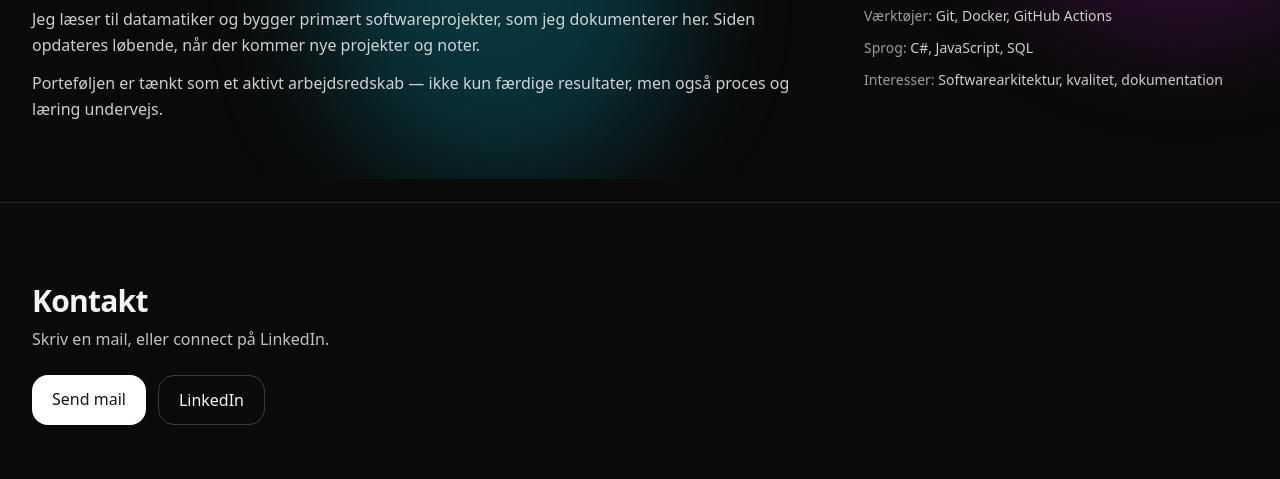
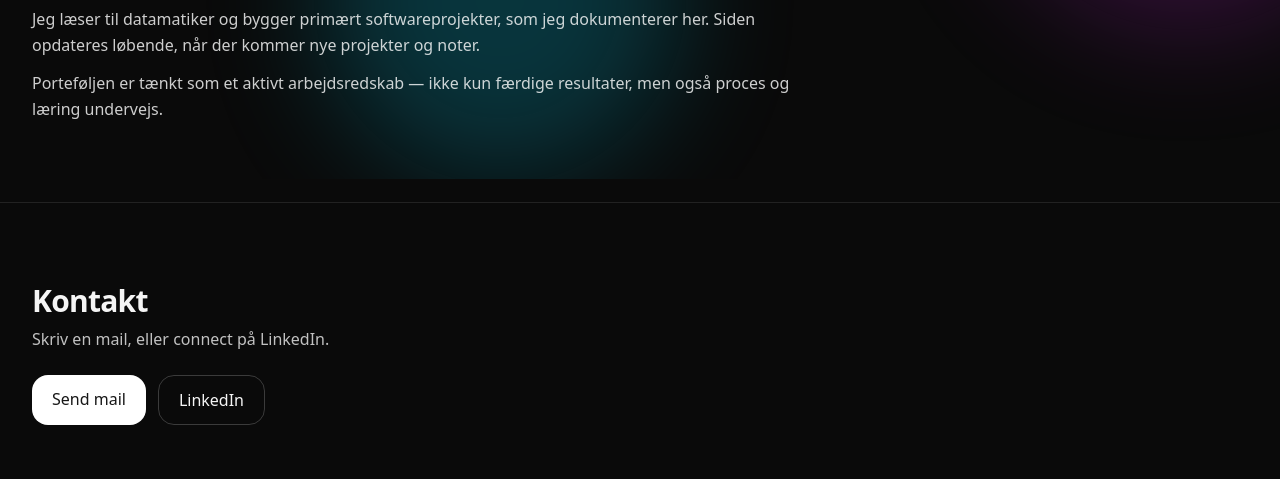
Before and after one commit to Archew/Portfolio, a plain HTML site: page index.html in a window 1280 px wide. Shown: the part 621-1100 px from the top of the page. Drawn offline with nearby package versions, Linux system fonts and the light colour scheme.

Commit message:
Update index.html

```diff
--- a/index.html
+++ b/index.html
@@ -87,11 +87,7 @@
           <p>Jeg læser til datamatiker og bygger primært softwareprojekter, som jeg dokumenterer her. Siden opdateres løbende, når der kommer nye projekter og noter.</p>
           <p class="mt-3">Porteføljen er tænkt som et aktivt arbejdsredskab — ikke kun færdige resultater, men også proces og læring undervejs.</p>
         </div>
-        <ul class="space-y-3 text-white/80 text-sm">
-          <li><span class="text-white/60">Værktøjer:</span> Git, Docker, GitHub Actions</li>
-          <li><span class="text-white/60">Sprog:</span> C#, JavaScript, SQL</li>
-          <li><span class="text-white/60">Interesser:</span> Softwarearkitektur, kvalitet, dokumentation</li>
-        </ul>
+
       </div>
     </div>
   </section>
```
